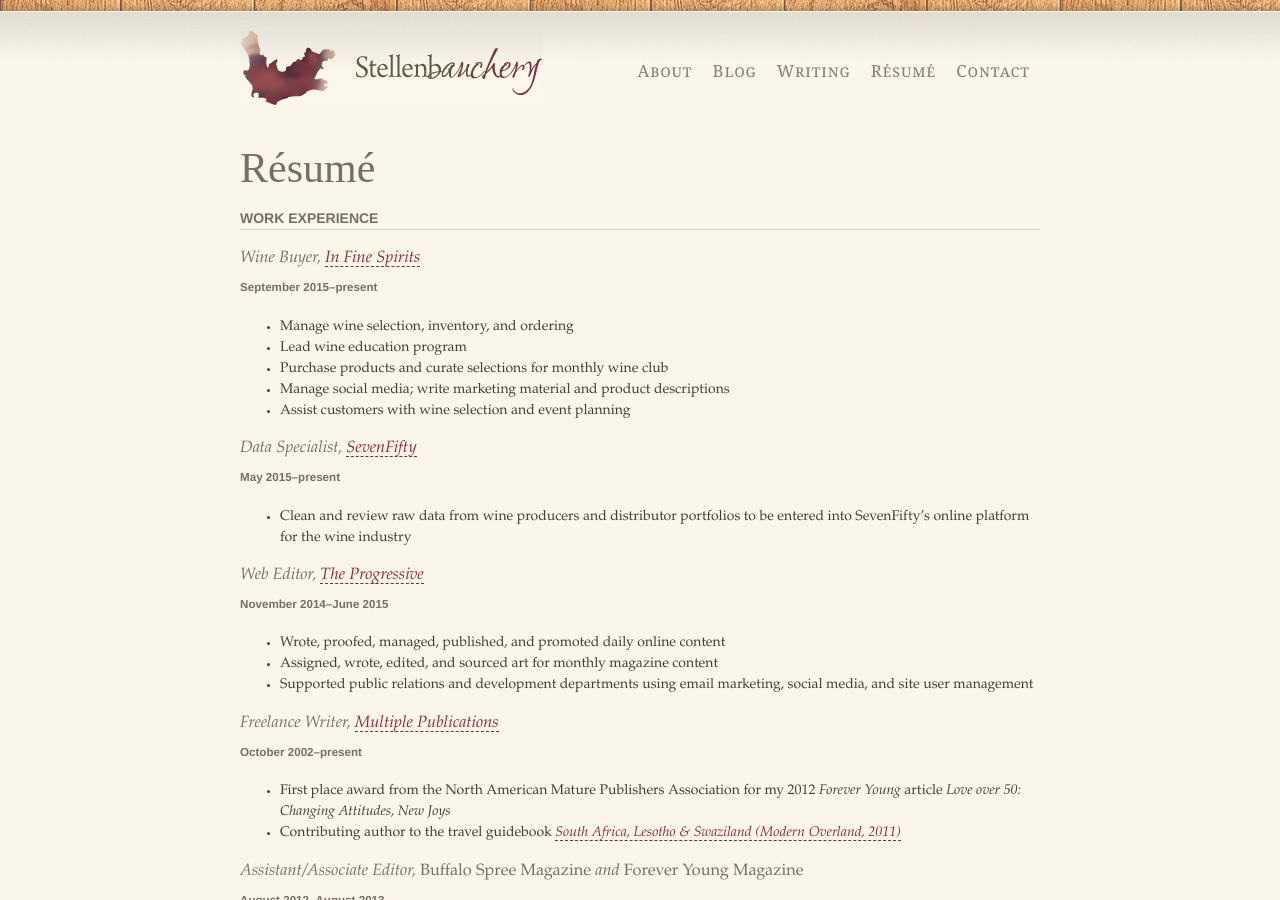
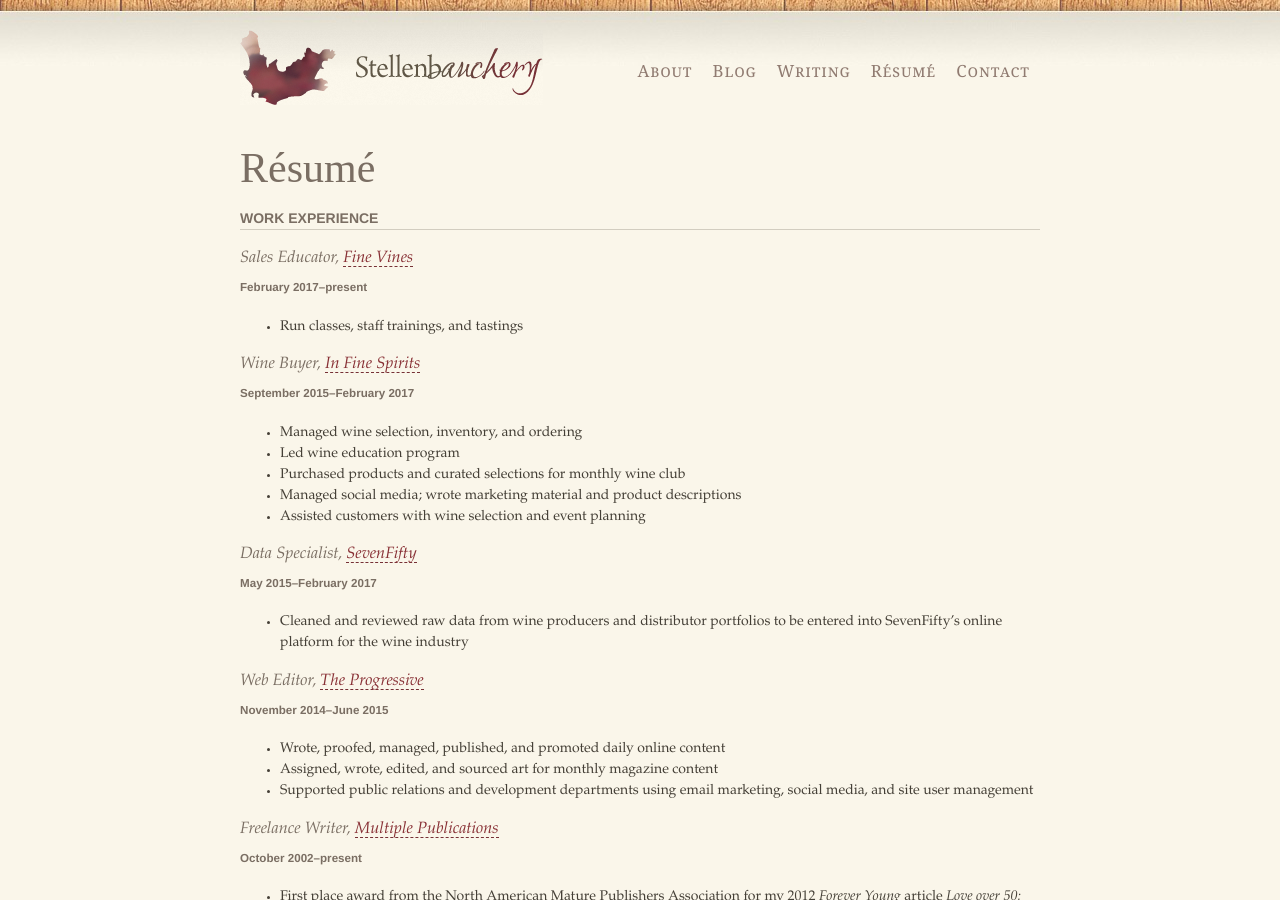
Before and after one commit to nywinewench/nywinewench.github.io, a Jekyll site: the page built from resume.md, in a window 1280 px wide and 900 px high. Built offline with Jekyll 4.4.1, drawn with Linux system fonts in a browser that asks for light colours; some web fonts are replaced; Markdown is read by kramdown in place of the engine named in the settings; comment, search, counter and statistics services are not loaded.

Commit message:
Resume update

```diff
--- a/resume.md
+++ b/resume.md
@@ -5,21 +5,27 @@ title: Résumé
 
 #### Work Experience
 
+### Sales Educator, [Fine Vines](http://www.finevines.com)
+
+##### February 2017–present
+
+* Run classes, staff trainings, and tastings
+
 ### Wine Buyer, [In Fine Spirits](http://www.infinespirits.com)
 
-##### September 2015–present
+##### September 2015–February 2017
 
-* Manage wine selection, inventory, and ordering
-* Lead wine education program
-* Purchase products and curate selections for monthly wine club
-* Manage social media; write marketing material and product descriptions
-* Assist customers with wine selection and event planning
+* Managed wine selection, inventory, and ordering
+* Led wine education program
+* Purchased products and curated selections for monthly wine club
+* Managed social media; wrote marketing material and product descriptions
+* Assisted customers with wine selection and event planning
 
 ### Data Specialist, [SevenFifty](http://www.sevenfifty.com)
 
-##### May 2015–present
+##### May 2015–February 2017
 
-* Clean and review raw data from wine producers and distributor portfolios to be entered into SevenFifty's online platform for the wine industry
+* Cleaned and reviewed raw data from wine producers and distributor portfolios to be entered into SevenFifty's online platform for the wine industry
 
 ### Web Editor, [The Progressive](http://www.progressive.org)
 
```
